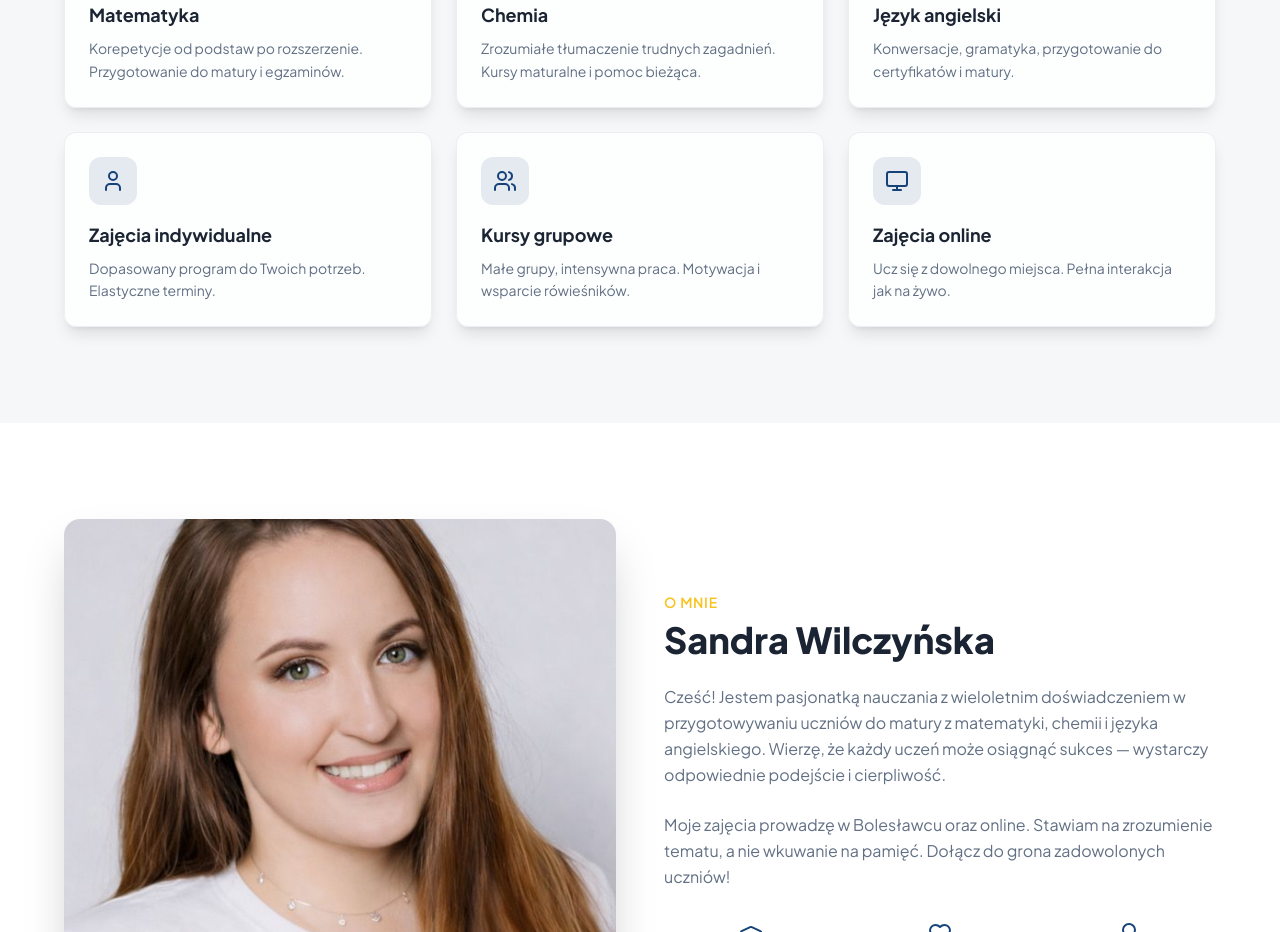
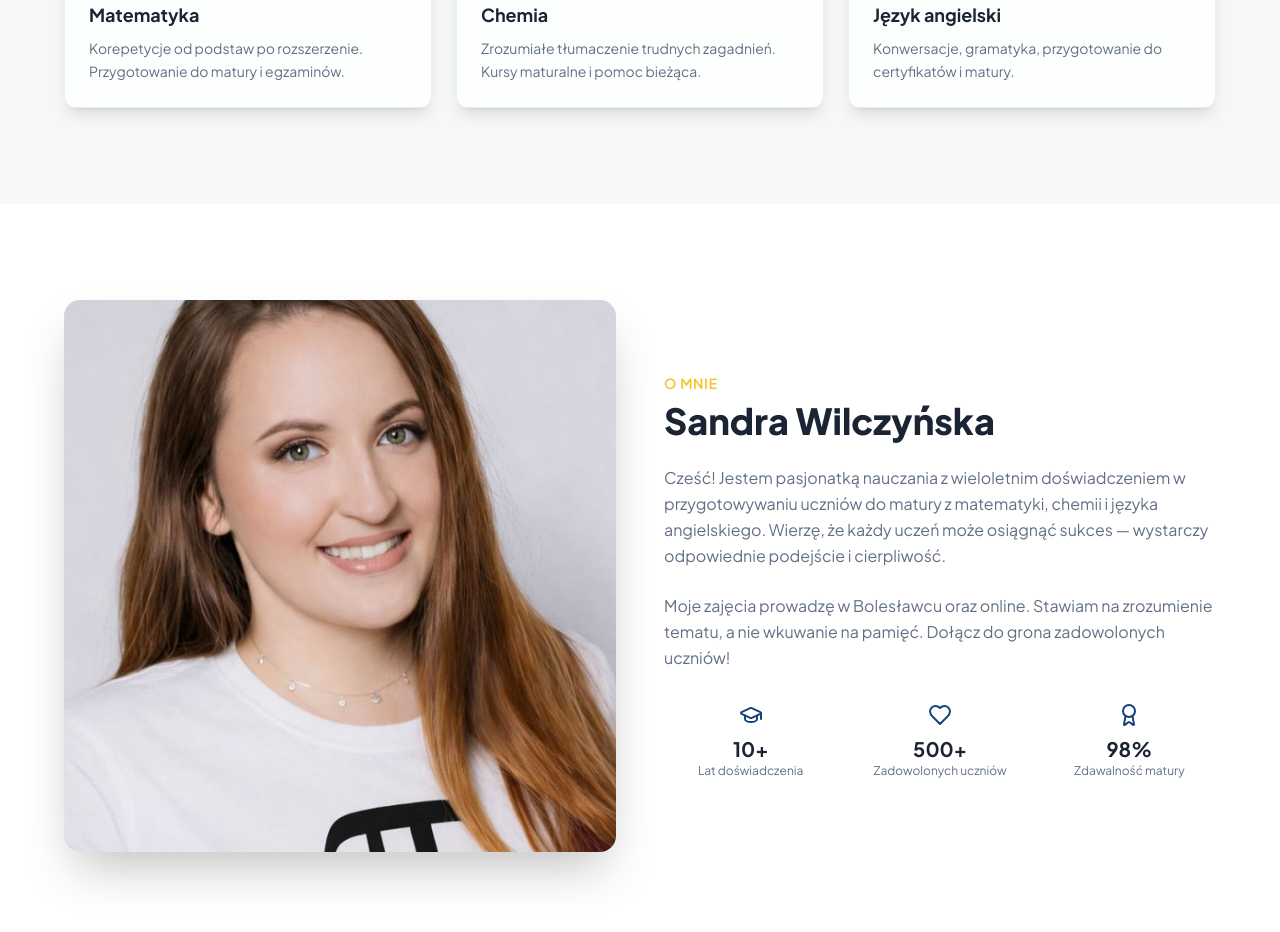
Before and after one commit to mikronwfh/korki-z-klasa-dobry-20-02-2026, a React (Vite) app: page / in a window 1280 px wide. Shown: the part 1020-1952 px from the top of the page. Built offline with nearby package versions, Linux system fonts and the light colour scheme; no server answers; the database is empty; the HTML template or start-up script is replaced by a standard one.

Commit message:
szybka aktualizacja

```diff
--- a/src/components/ServicesSection.tsx
+++ b/src/components/ServicesSection.tsx
@@ -1,4 +1,4 @@
-import { Calculator, FlaskConical, Languages, Users, User, Monitor } from "lucide-react";
+import { Calculator, FlaskConical, Languages } from "lucide-react";
 import { useSiteContent } from "@/hooks/useSiteContent";
 
 const defaultServices = [
@@ -19,24 +19,6 @@ const defaultServices = [
     icon: Languages,
     title: "Język angielski",
     description: "Konwersacje, gramatyka, przygotowanie do certyfikatów i matury.",
-  },
-  {
-    id: "one",
-    icon: User,
-    title: "Zajęcia indywidualne",
-    description: "Dopasowany program do Twoich potrzeb. Elastyczne terminy.",
-  },
-  {
-    id: "group",
-    icon: Users,
-    title: "Kursy grupowe",
-    description: "Małe grupy, intensywna praca. Motywacja i wsparcie rówieśników.",
-  },
-  {
-    id: "online",
-    icon: Monitor,
-    title: "Zajęcia online",
-    description: "Ucz się z dowolnego miejsca. Pełna interakcja jak na żywo.",
   },
 ];
 
```
